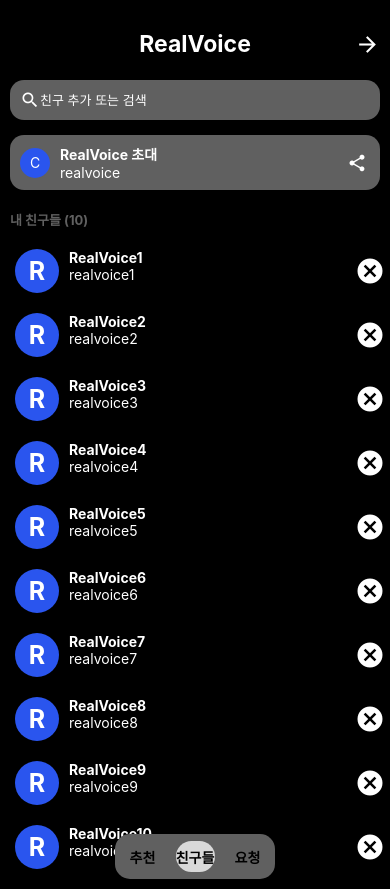
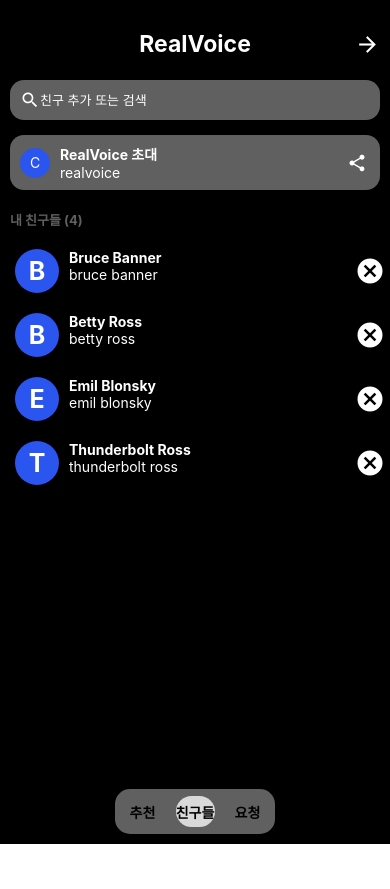
Before and after one commit to dudcks5477/RealVoice, a React Native app: screen /Friends in a window 390 px wide. After the commit the page ends 844 px from the top, so only its background shows below. Built offline with nearby package versions, Linux system fonts and the light colour scheme.

Commit message:
Add Marvel Character

```diff
--- a/src/screens/FriendsScreen.js
+++ b/src/screens/FriendsScreen.js
@@ -22,16 +22,10 @@ const FriendsScreen = () => {
   const [searchQuery, setSearchQuery] = useState('');
   const [searchResults, setSearchResults] = useState([]);
   const [friends, setFriends] = useState([
-    'RealVoice1',
-    'RealVoice2',
-    'RealVoice3',
-    'RealVoice4',
-    'RealVoice5',
-    'RealVoice6',
-    'RealVoice7',
-    'RealVoice8',
-    'RealVoice9',
-    'RealVoice10',
+    'Bruce Banner',
+    'Betty Ross',
+    'Emil Blonsky',
+    'Thunderbolt Ross',
   ]);
 
   const handleMain = () => {
```
